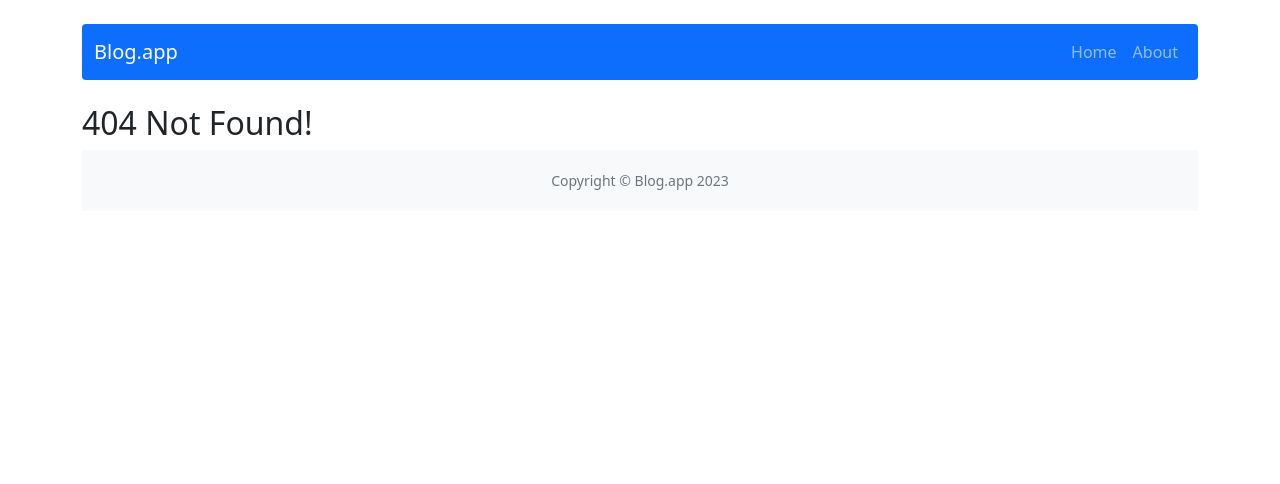
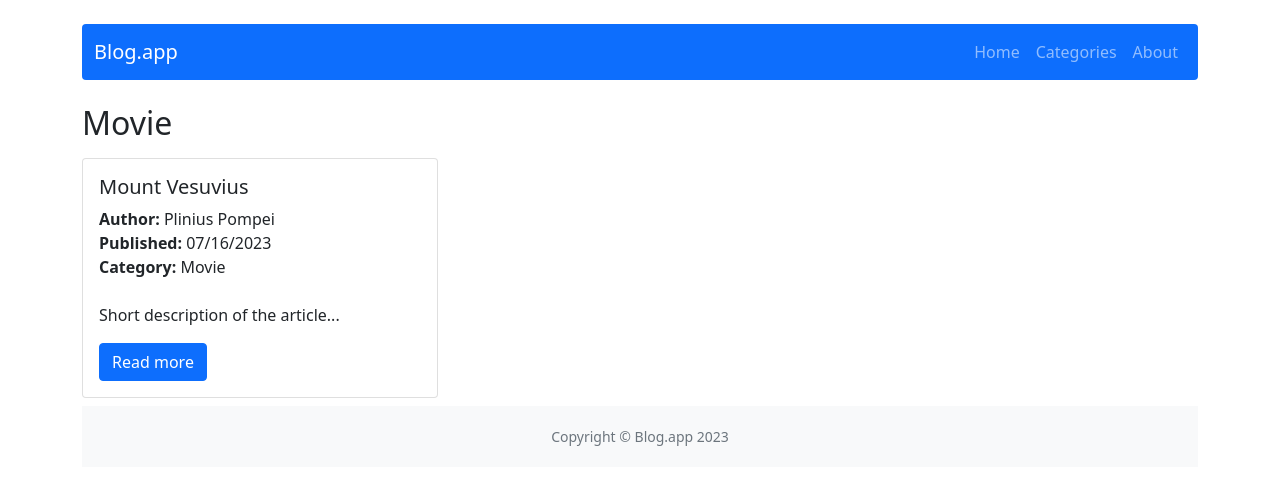
Before and after one commit to anntan2913/react-blog-app, a React (Create React App) app: page /category/Movie in a window 1280 px wide. Before the commit this address had no page. Shown: the top 484 px of the page. Built offline with nearby package versions, Linux system fonts and the light colour scheme.

Commit message:
add links to posts' categories, add component CategoryPosts

```diff
--- a/src/App.js
+++ b/src/App.js
@@ -8,7 +8,8 @@ import NoMatch from "./components/pages/NoMatch";
 import Header from "./components/views/Header/Header";
 import Footer from './components/views/Footer/Footer';
 import { Container } from 'react-bootstrap';
-
+import Categories from './components/pages/Categories';
+import Category from './components/features/Category';
 
 const App = () => {
 
@@ -19,8 +20,10 @@ const App = () => {
         <Routes>
           <Route path="/" element={<Home />} />
           <Route path="/post/:id" element={<Post />} />
-          <Route path="/post/add" element={<AddPost/>}/>
-          <Route path="/post/edit/:id" element={<EditPost/>}/>
+          <Route path="/post/add" element={<AddPost />} />
+          <Route path="/post/edit/:id" element={<EditPost />} />
+          <Route path="/categories" element={<Categories />} />
+          <Route path="/category/:categoryName" element={<Category />} />
           <Route path="/about" element={<About />} />
           <Route path="*" element={<NoMatch />} />
         </Routes>
--- /dev/null
+++ b/src/components/features/Category.js
@@ -0,0 +1,23 @@
+import { useSelector } from "react-redux";
+import { useParams } from "react-router-dom";
+import { getCategoryByName } from "../../redux/categoriesRedux";
+import { Navigate } from "react-router-dom";
+import CategoryPosts from "../features/CategoryPosts";
+
+
+const Category = () => {
+
+    const { categoryName } = useParams();
+    const categoryData = useSelector(state => getCategoryByName(state, categoryName));
+    console.log(categoryData);
+
+    if(!categoryData) return <Navigate to="/categories" />
+    else return (
+        <>
+        <h2>{categoryName}</h2>
+        <CategoryPosts  categoryName={categoryName}  />
+        </>
+    );
+};
+
+export default Category;
--- /dev/null
+++ b/src/components/features/CategoryPosts.js
@@ -0,0 +1,53 @@
+import { useSelector } from 'react-redux';
+import { getAllPosts, getPostsFilteredByCat } from '../../redux/postsRedux';
+import { useParams } from 'react-router-dom';
+import { Row, Col, Card, Button } from 'react-bootstrap';
+import dateToStr from '../../utils/dateToStr';
+import { Link } from "react-router-dom";
+
+const CategoryPosts = () => {
+
+    const { categoryName } = useParams();
+
+    const posts = useSelector(state => getAllPosts(state));
+    const postsByCategory = posts.filter(post => post.category === categoryName);
+    //console.log(postsByCategory);
+
+    if (postsByCategory.length === 0)
+    return (
+        <h4>No posts here yet</h4>);
+
+    else return(
+        <section>
+        <Row>
+            {postsByCategory.map(post => (
+            <Col key={post.id} className='d-flex' sm='12' md='4' lg='4'>
+                <Card key={post.id} className='my-2 align-items-stretch' style={{ width: '100%' }}>
+                <Card.Body>
+                    <Card.Title>{post.title}</Card.Title>
+                    <Card.Text>
+                    <strong>Author: </strong>
+                    {post.author}
+                    <br />
+                    <strong>Published: </strong>
+                    {dateToStr(post.publishedDate)}
+                    <br />
+                    <strong>Category: </strong>
+                    {categoryName}
+                    <br />
+                    <br />
+                    {post.shortDescription}
+                    </Card.Text>
+                    <Button variant='primary' as={Link} key={post.id} to={`/post/${post.id}`}>
+                    Read more
+                    </Button>
+                </Card.Body>
+                </Card>
+            </Col>
+            ))}
+        </Row>
+        </section>
+    );
+};
+
+export default CategoryPosts;
--- /dev/null
+++ b/src/components/pages/Categories.js
@@ -0,0 +1,27 @@
+import { useSelector } from "react-redux";
+import { ListGroup, ListGroupItem } from "react-bootstrap";
+import { Link } from "react-router-dom";
+import { getAllCategories } from "../../redux/categoriesRedux";
+
+const Categories = () => {
+
+    const categories = useSelector(getAllCategories);
+
+    return (
+        <section>
+        <h2 style={{ marginLeft: '230px' }}>All Categories</h2>
+        <div className="d-flex justify-content-center">
+        <ListGroup style={{ width: '42rem', border: 'none' }}>
+            {categories.map(cat =>(
+                <ListGroupItem key={cat.id}>
+                    <Link key={cat.id} to={`/category/${cat.name}`}>{cat.name}</Link>
+                </ListGroupItem>
+                ))
+            }
+        </ListGroup>
+        </div>
+        </section>
+    );
+};
+
+export default Categories;
--- a/src/components/pages/Post.js
+++ b/src/components/pages/Post.js
@@ -11,7 +11,6 @@ const Post = () => {
     const { id } = useParams();
 
     const postData = useSelector(state => getPostById(state, id));
-    //const category = useSelector(state => getCategoryById(state, postData.categoryId)).name;
 
     const [show, setShow] = useState(false);
     const handleClose = () => setShow(false);
--- a/src/components/views/NavBar/NavBar.js
+++ b/src/components/views/NavBar/NavBar.js
@@ -9,6 +9,7 @@ const NavBar = () => {
             <Navbar.Brand>Blog.app</Navbar.Brand>
                 <Nav className="ms-auto">
                     <Nav.Link as={NavLink} to="/">Home</Nav.Link>
+                    <Nav.Link as={NavLink} to="/categories">Categories</Nav.Link>
                     <Nav.Link as={NavLink} to="/about">About</Nav.Link>
                 </Nav>
             </Container>
--- a/src/redux/categoriesRedux.js
+++ b/src/redux/categoriesRedux.js
@@ -1,6 +1,8 @@
 //selectors
 export const getAllCategories = ({ categories }) => categories;
 export const getCategoryById = ({ categories }, categoryId ) => categories.find(category => category.id === categoryId);
+
+export const getCategoryByName = ({ categories }, categoryName ) => categories.find(category => category.name === categoryName);
 
 //action creators
 
--- a/src/redux/postsRedux.js
+++ b/src/redux/postsRedux.js
@@ -1,10 +1,13 @@
 import shortid from "shortid";
+
 //selectors
 export const getAllPosts = ({ posts, categories  }) => posts.map(post => ({...post, category: categories.find(cat => cat.id === post.categoryId).name}));
 export const getPostById = ({ posts, categories }, id) => {
   const post = posts.find(post => post.id === id);
   return { ...post, category: categories.find(cat => cat.id === post.categoryId).name }
-}
+};
+export const getPostsFilteredByCat = ({posts}, categoryId ) => posts.filter(post => post.categoryId === categoryId);
+
 
 // actions
 const createActionName = actionName => `app/posts/${actionName}`;
```
